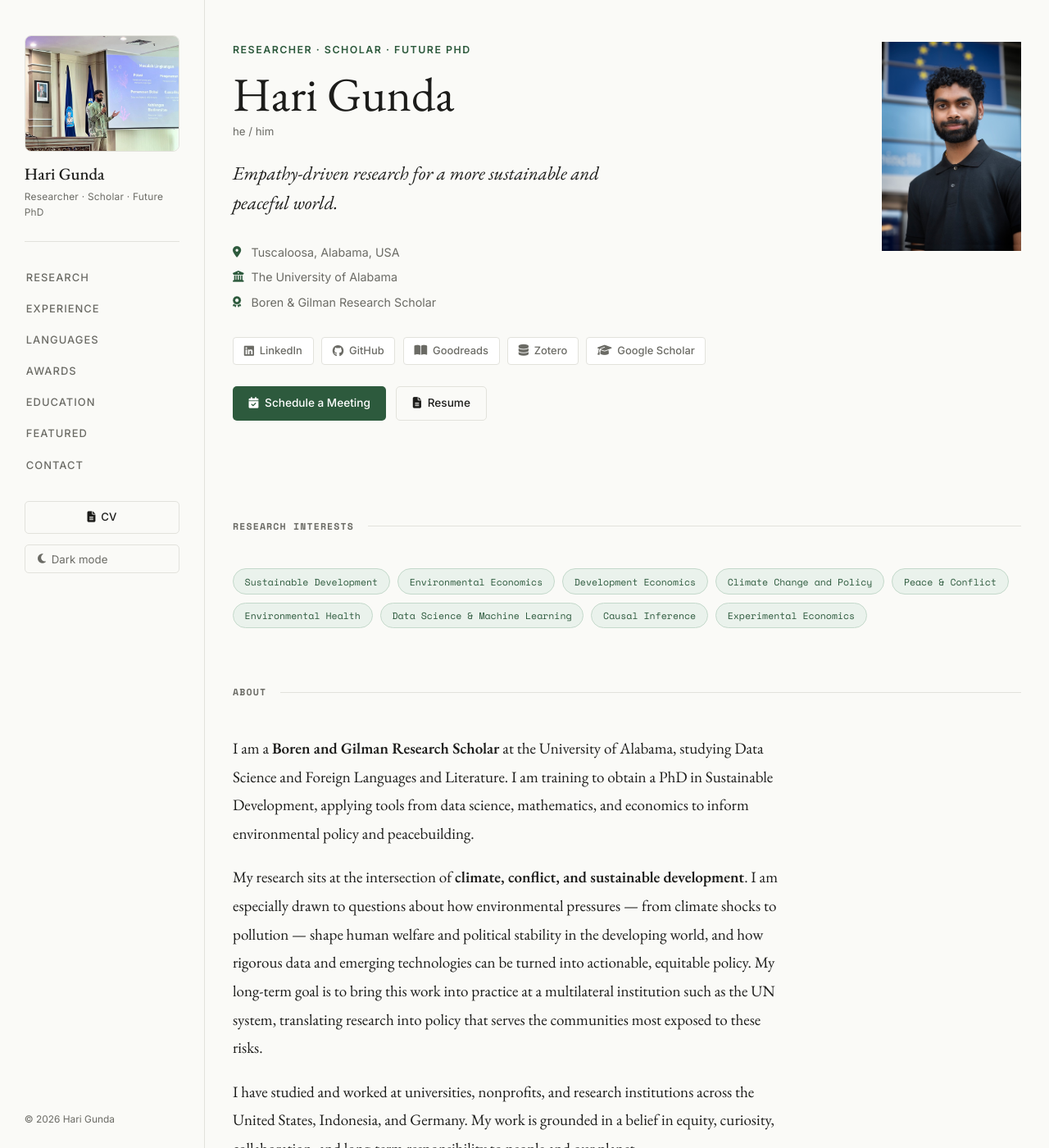
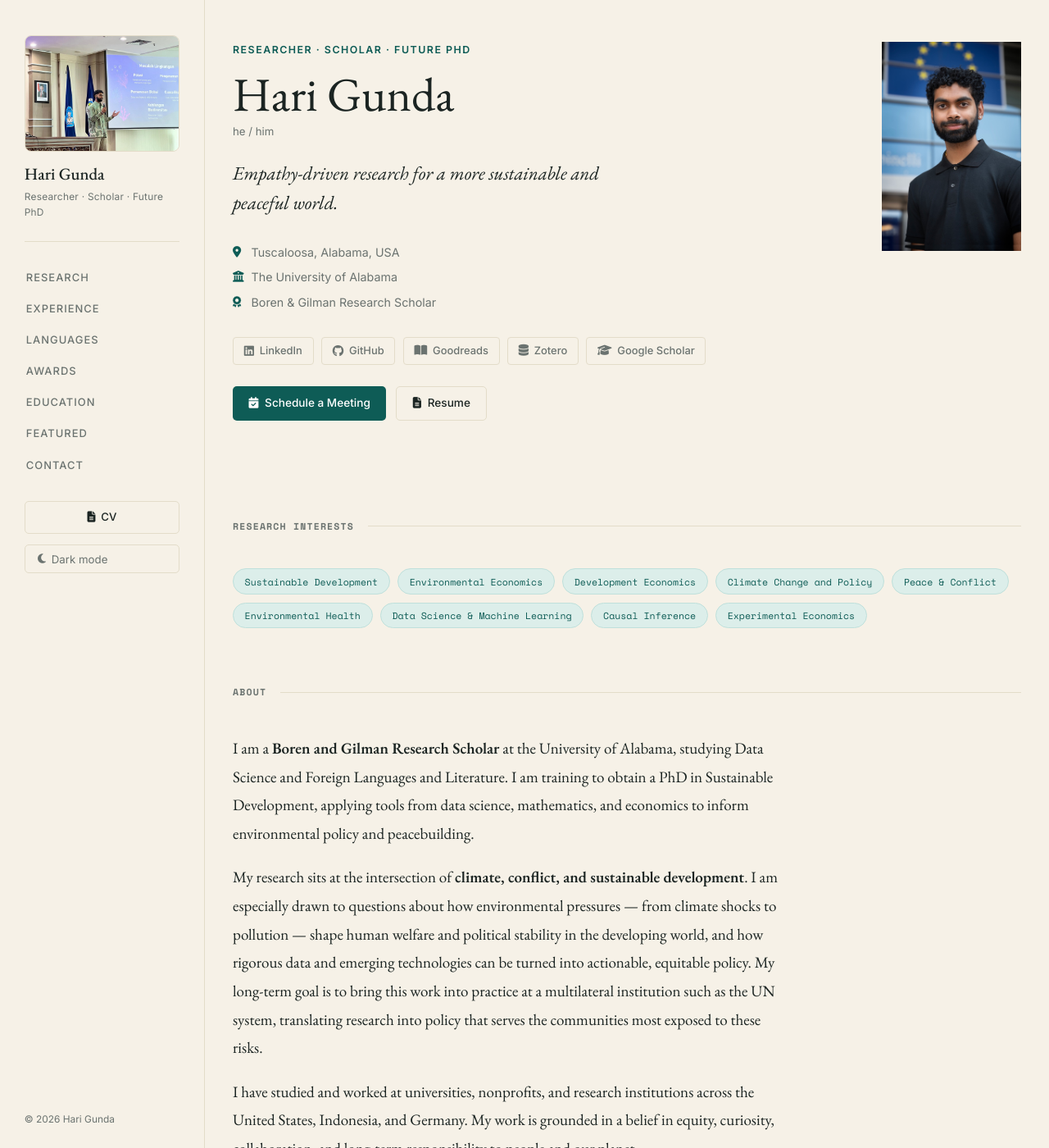
Before and after one commit to Hariaksha/hariaksha.github.io, a Jekyll site: the page built from index.html, in a window 1280 px wide and 1400 px high. Shown: the whole window at 82% size. Built offline with Jekyll 4.4.1, drawn with Linux system fonts in a browser that asks for light colours.

Commit message:
Replace forest-green palette with a reef/ocean-anchored one
Swaps the generic sustainability-green theme for a palette specific
to the marine risk assessment work: deep reef teal as the primary
accent, a warm sand background, and a coral secondary accent used
sparingly (Working Paper badge). Updates dark mode to a deep-ocean
tone instead of generic near-black, and cleans up several hardcoded
green hex values (button hover, shadows, the buy-me-a-coffee box)
that would otherwise have been left mismatched.

```diff
--- a/contact/index.html
+++ b/contact/index.html
@@ -59,8 +59,8 @@ description: "Get in touch with Hari Gunda for collaboration, research, or a con
     </a>
   </p>
 
-<div style="margin-top: 2rem; padding: 1rem 1.25rem; background: #f0faf4; border-radius: 8px; border: 1px solid #d0e8d8; display: inline-flex; align-items: center; gap: 0.75rem; font-size: 0.9rem;">
+<div style="margin-top: 2rem; padding: 1rem 1.25rem; background: var(--accent-light); border-radius: 8px; border: 1px solid var(--accent-border); display: inline-flex; align-items: center; gap: 0.75rem; font-size: 0.9rem;">
   <span style="font-size: 1.3rem;">☕</span>
-  <span>If my research or writing has been helpful, you can <a href="https://buymeacoffee.com/hariaksha" target="_blank" rel="noopener noreferrer" style="color: #2d6a4f; font-weight: 600;">buy me a coffee</a> — it means a lot!</span>
+  <span>If my research or writing has been helpful, you can <a href="https://buymeacoffee.com/hariaksha" target="_blank" rel="noopener noreferrer" style="color: var(--accent); font-weight: 600;">buy me a coffee</a> — it means a lot!</span>
 </div>
 </section>
--- a/styles.css
+++ b/styles.css
@@ -1,14 +1,17 @@
 
 /* ── Variables & Reset ── */
 :root {
-    --bg:           #FAFAF7;
-    --bg-alt:       #F2F2EE;
-    --text:         #1C1C1A;
-    --muted:        #6B6B65;
-    --accent:       #2D5A3D;
-    --accent-light: #EAF2EC;
-    --accent-mid:   #4A8C62;
-    --border:       #E2E2DC;
+    --bg:           #F6F1E7;
+    --bg-alt:       #EDE6D6;
+    --text:         #1B2422;
+    --muted:        #6B7370;
+    --accent:       #0E5C56;
+    --accent-light: #DCEEEA;
+    --accent-mid:   #1B7A70;
+    --accent-border: #BFE0DB;
+    --border:       #E3DCC9;
+    --coral:        #D9704F;
+    --coral-light:  #F7E3DB;
     --serif:        'EB Garamond', Georgia, serif;
     --sans:         'Inter', system-ui, sans-serif;
     --mono:         'Space Mono', 'SF Mono', monospace;
@@ -105,7 +108,7 @@
 .lang-cert {
     font-family: var(--mono); font-size: 0.68rem; font-weight: 700; letter-spacing: 0.02em;
     color: var(--accent); background: var(--accent-light);
-    border: 1px solid #C4D9CB; border-radius: 4px;
+    border: 1px solid var(--accent-border); border-radius: 4px;
     padding: 0.15rem 0.5rem; display: inline-block; width: fit-content;
     margin-bottom: 0.85rem;
 }
@@ -128,21 +131,24 @@
     background: transparent; color: var(--muted);
     border: 1px solid var(--border); transition: all .15s;
 }
-.paper-tag:hover { background: var(--accent-light); color: var(--accent); border-color: #C4D9CB; }
+.paper-tag:hover { background: var(--accent-light); color: var(--accent); border-color: var(--accent-border); }
 
 /* Dark mode adjustments */
 [data-theme="dark"] .lang-fill { background: var(--accent); }
 
 /* ── Dark Mode ── */
 [data-theme="dark"] {
-    --bg:           #0F0F0D;
-    --bg-alt:       #1A1A17;
-    --text:         #E8E8E3;
-    --muted:        #8A8A82;
-    --accent:       #6BBF87;
-    --accent-light: #1A2E22;
-    --accent-mid:   #4A8C62;
-    --border:       #2A2A26;
+    --bg:           #081815;
+    --bg-alt:       #0F211D;
+    --text:         #E8ECE9;
+    --muted:        #8A9A94;
+    --accent:       #4FBFAE;
+    --accent-light: #123330;
+    --accent-mid:   #2E8C7E;
+    --accent-border: #1F4A44;
+    --border:       #1C332E;
+    --coral:        #E68A6B;
+    --coral-light:  #3A231C;
 }
 [data-theme="dark"] .social-link,
 [data-theme="dark"] .meeting-card { background: var(--bg-alt); }
@@ -254,7 +260,7 @@ section:last-of-type { border-bottom: none; }
 .social-link {
     display: inline-flex; align-items: center; gap: 0.4rem;
     padding: 0.32rem 0.75rem; border: 1px solid var(--border); border-radius: 4px;
-    font-size: 0.76rem; font-weight: 500; color: var(--muted); background: white;
+    font-size: 0.76rem; font-weight: 500; color: var(--muted); background: var(--bg);
     transition: all .2s;
 }
 .social-link:hover { border-color: var(--accent); color: var(--accent); background: var(--accent-light); text-decoration: none; }
@@ -266,7 +272,7 @@ section:last-of-type { border-bottom: none; }
     padding: 0.52rem 1.15rem; background: var(--accent); color: white;
     border-radius: 5px; font-size: 0.8rem; font-weight: 500; transition: background .2s;
 }
-.btn-primary:hover { background: #224030; text-decoration: none; color: white; }
+.btn-primary:hover { background: #0A3F3B; text-decoration: none; color: white; }
 .btn-secondary {
     display: inline-flex; align-items: center; gap: 0.45rem;
     padding: 0.52rem 1.15rem; border: 1px solid var(--border); border-radius: 5px;
@@ -287,7 +293,7 @@ section:last-of-type { border-bottom: none; }
 .tag {
     padding: 0.32rem 0.8rem; border-radius: 99px;
     font-family: var(--mono); font-size: 0.68rem; font-weight: 400;
-    background: var(--accent-light); color: var(--accent); border: 1px solid #C4D9CB;
+    background: var(--accent-light); color: var(--accent); border: 1px solid var(--accent-border);
 }
 
 /* ── About ── */
@@ -313,7 +319,7 @@ section:last-of-type { border-bottom: none; }
     display: inline-block; padding: 0.18rem 0.55rem; border-radius: 4px;
     font-family: var(--mono); font-size: 0.62rem; font-weight: 700; letter-spacing: 0.01em;
 }
-.badge-wp  { background: #FEF3C7; color: #92400E; }
+.badge-wp  { background: var(--coral-light); color: var(--coral); }
 .badge-ip  { background: #EDE9FE; color: #5B21B6; }
 .badge-pub { background: var(--accent-light); color: var(--accent); }
 
@@ -369,7 +375,7 @@ section:last-of-type { border-bottom: none; }
 
 .paper-link {
     font-size: 0.73rem; font-weight: 500; color: var(--accent);
-    padding: 0.14rem 0.5rem; border: 1px solid #C4D9CB; border-radius: 3px; transition: background .15s;
+    padding: 0.14rem 0.5rem; border: 1px solid var(--accent-border); border-radius: 3px; transition: background .15s;
 }
 .paper-link:hover { background: var(--accent-light); text-decoration: none; }
 
@@ -430,12 +436,12 @@ section:last-of-type { border-bottom: none; }
 
 .feat-card {
     width: 230px; border: 1px solid var(--border); border-radius: 10px;
-    overflow: hidden; background: white; display: flex; flex-direction: column;
+    overflow: hidden; background: var(--bg); display: flex; flex-direction: column;
     flex-shrink: 0; transition: box-shadow .2s, border-color .2s; text-decoration: none;
     color: var(--text);
 }
 .feat-card:hover {
-    border-color: var(--accent); box-shadow: 0 4px 18px rgba(45,90,61,.1);
+    border-color: var(--accent); box-shadow: 0 4px 18px rgba(14,92,86,.12);
     text-decoration: none; color: var(--text);
 }
 .feat-img-wrap {
@@ -479,9 +485,9 @@ section:last-of-type { border-bottom: none; }
 .meeting-grid { display: grid; grid-template-columns: 1fr 1fr; gap: 1.25rem; max-width: 440px; margin-bottom: 2rem; }
 .meeting-card {
     border: 1px solid var(--border); border-radius: 8px; padding: 1.2rem;
-    background: white; display: block; transition: border-color .2s, box-shadow .2s;
+    background: var(--bg); display: block; transition: border-color .2s, box-shadow .2s;
 }
-.meeting-card:hover { border-color: var(--accent); box-shadow: 0 2px 14px rgba(45,90,61,.1); text-decoration: none; }
+.meeting-card:hover { border-color: var(--accent); box-shadow: 0 2px 14px rgba(14,92,86,.12); text-decoration: none; }
 .meeting-mins { font-family: var(--serif); font-size: 1.6rem; font-weight: 600; color: var(--accent); line-height: 1; margin-bottom: 0.25rem; }
 .meeting-desc { font-size: 0.77rem; color: var(--muted); margin-bottom: 0.75rem; }
 .meeting-cta { font-size: 0.76rem; font-weight: 600; color: var(--accent); display: flex; align-items: center; gap: 0.3rem; }
@@ -620,9 +626,9 @@ footer a:hover { color: var(--accent); }
     margin-left: 0.45rem;
 }
 .conf-badge-oral {
-    background: #EAF2EC;
+    background: var(--accent-light);
     color: var(--accent);
-    border: 1px solid #C4D9CB;
+    border: 1px solid var(--accent-border);
 }
 .conf-badge-poster {
     background: #EDE9FE;
```
